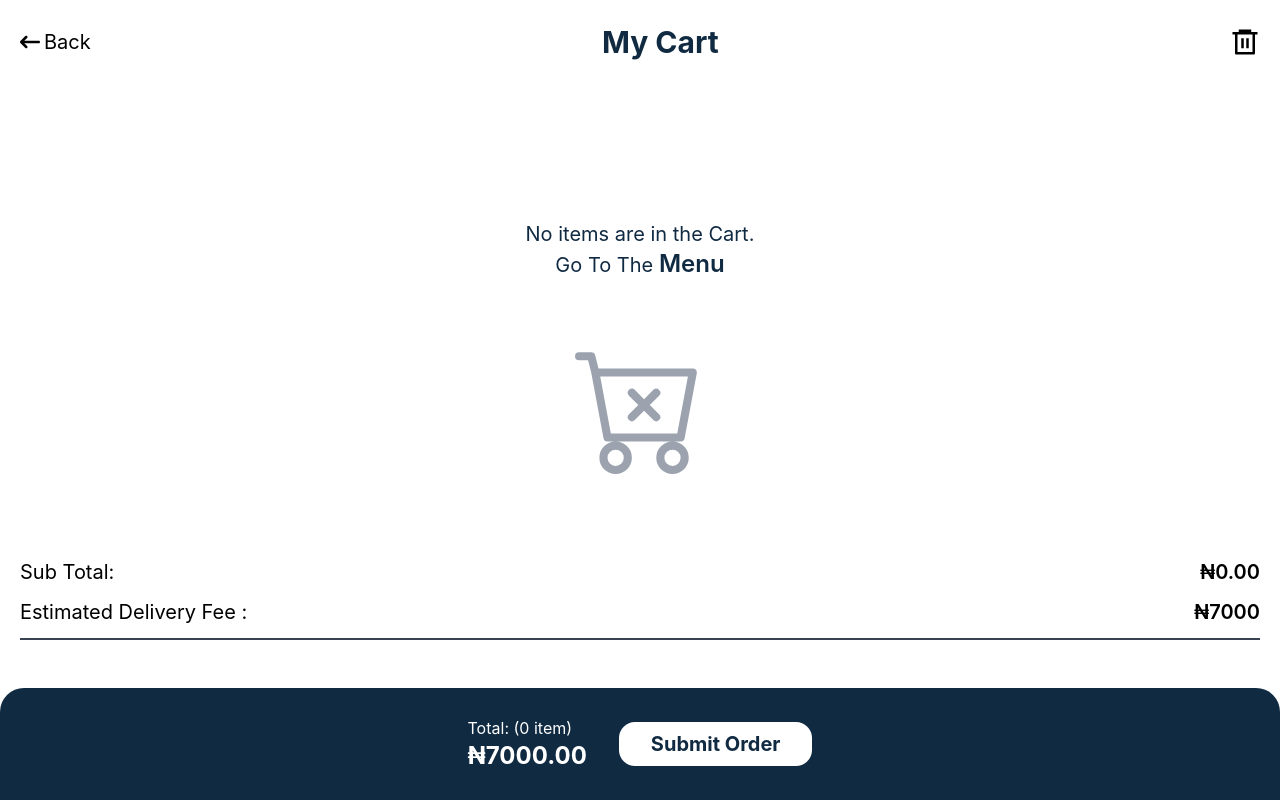
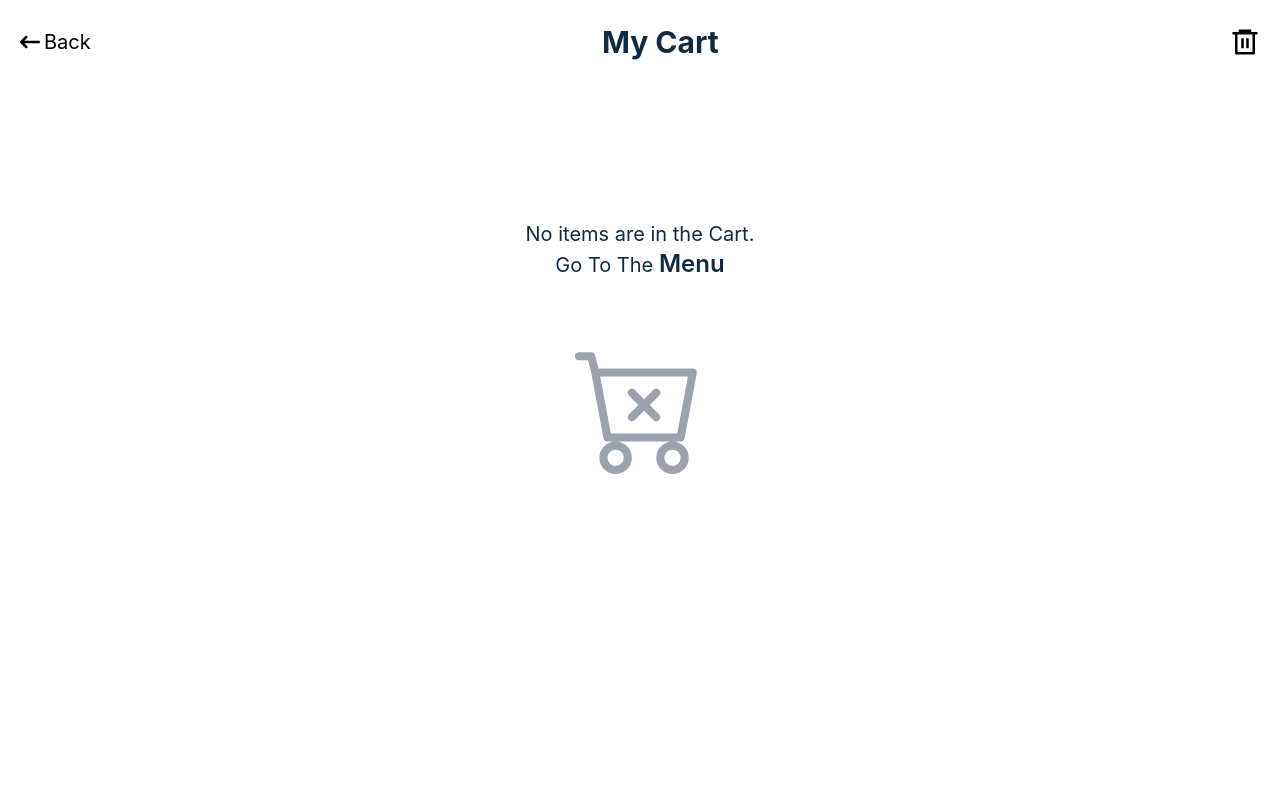
Before and after one commit to dmreccentric/jimmy-web, a React (Create React App) app: page /orders in a window 1280 px wide. Built offline with nearby package versions, Linux system fonts and the light colour scheme.

Commit message:
made sure the total only appered whenthere is an item in the cart

```diff
--- a/src/components/Cart.jsx
+++ b/src/components/Cart.jsx
@@ -78,11 +78,16 @@ const Cart = ({ onClose }) => {
           </div>
         )}
       </div>
+
+      {cartItems.length >= 1 && (
         <div className="absolute bottom-0 left-0 w-full">
           <div className="mt-auto px-5">
             <div className="flex justify-between text-xl mb-3">
               <p>Sub Total:</p>
-            <span className="font-semibold"> &#8358;{subTotal.toFixed(2)}</span>
+              <span className="font-semibold">
+                {" "}
+                &#8358;{subTotal.toFixed(2)}
+              </span>
             </div>
             <div className="flex justify-between text-xl pb-3  mb-12 border-b-2 border-gray-700">
               <p>Estimated Delivery Fee :</p>
@@ -92,7 +97,8 @@ const Cart = ({ onClose }) => {
           <div className="flex gap-8 bg-blue h-[7rem] rounded-t-3xl text-white justify-center items-center">
             <div>
               <p>
-              Total: ({cartItems.length} item{cartItems.length > 1 ? "s" : ""})
+                Total: ({cartItems.length} item{cartItems.length > 1 ? "s" : ""}
+                )
               </p>
               <span className="font-bold text-2xl">
                 &#8358;{total.toFixed(2)}
@@ -103,6 +109,7 @@ const Cart = ({ onClose }) => {
             </button>
           </div>
         </div>
+      )}
       {deleteCartItems && (
         <div className="fixed inset-0 bg-white z-50 overflow-y-auto">
           <DeleteCartContents
```
Lines whose indentation alone changed are shown as unchanged.
